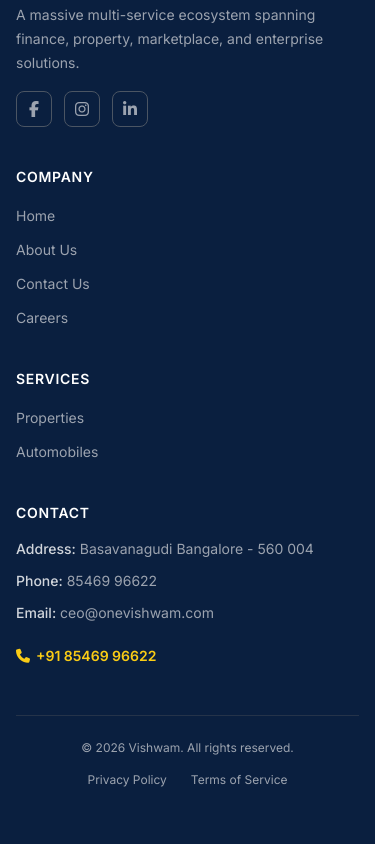
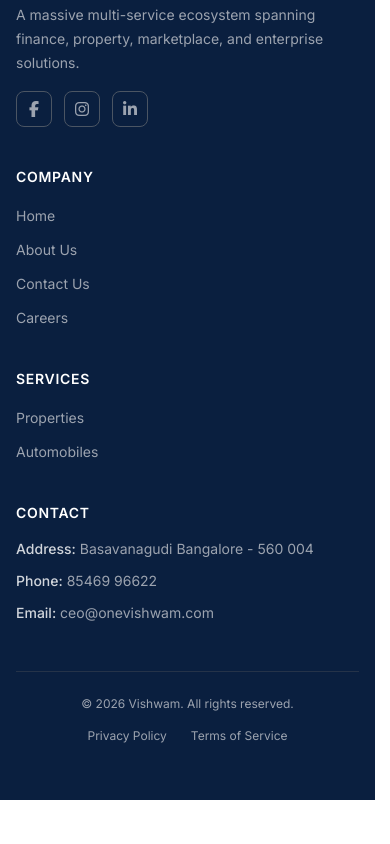
Before and after one commit to onevishwamecom/OneVishwamEcom-Frontend, a React (Vite) app: page / in a window 390 px wide. Shown: the part 1586-2430 px from the top of the page. After the commit the page ends 2386 px from the top, so only its background shows below. Built offline with nearby package versions, Linux system fonts and the light colour scheme; no server answers.

Commit message:
Remove standalone footer phone link element to match StaticSite branch Footer.jsx

```diff
--- a/src/components/Footer.jsx
+++ b/src/components/Footer.jsx
@@ -56,11 +56,6 @@
                   <span className="text-gray-300 font-medium">{loc.label}:</span> {loc.value}
                 </li>
               ))}
-              <li className="pt-2">
-                <a href="tel:+918546996622" className="text-sm text-yellow-400 hover:text-yellow-300 transition-colors font-semibold">
-                  <i className="fa-solid fa-phone mr-1.5" />+91 85469 96622
-                </a>
-              </li>
             </ul>
           </div>
         </div>
```
